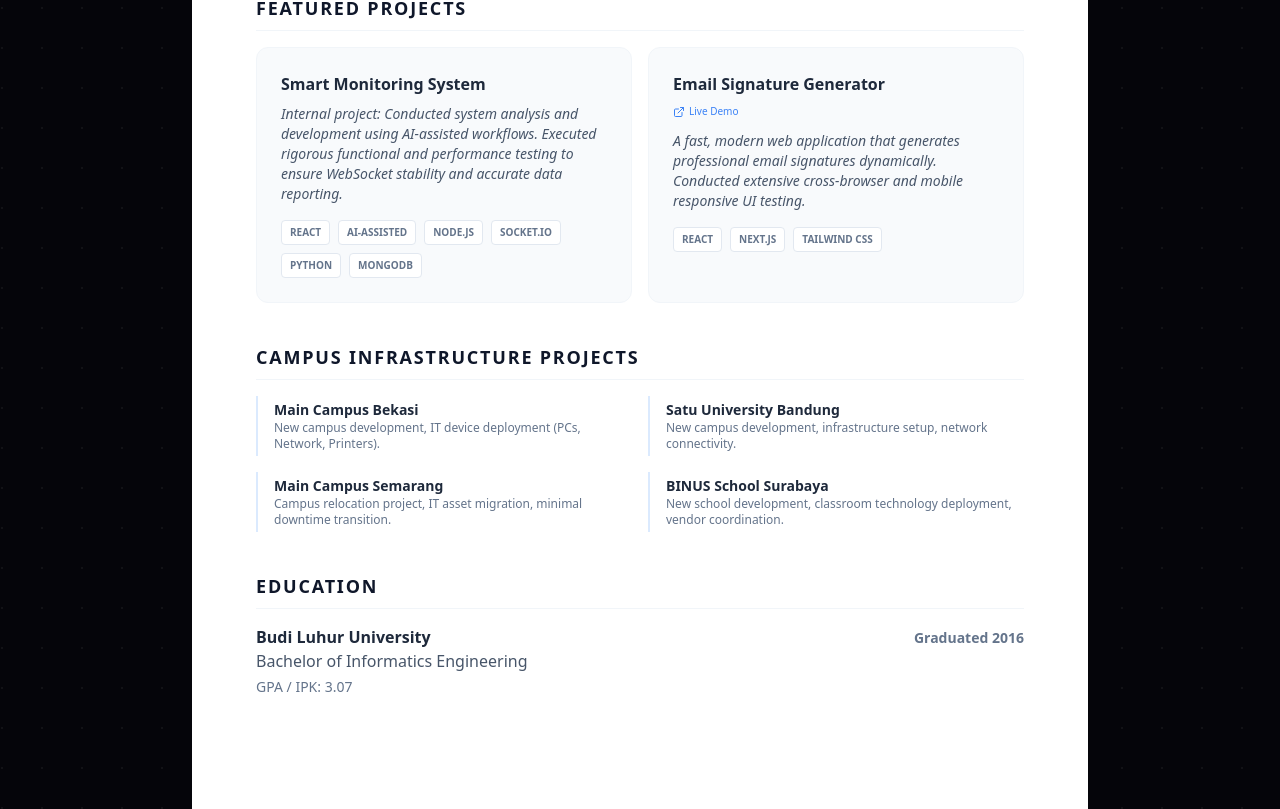
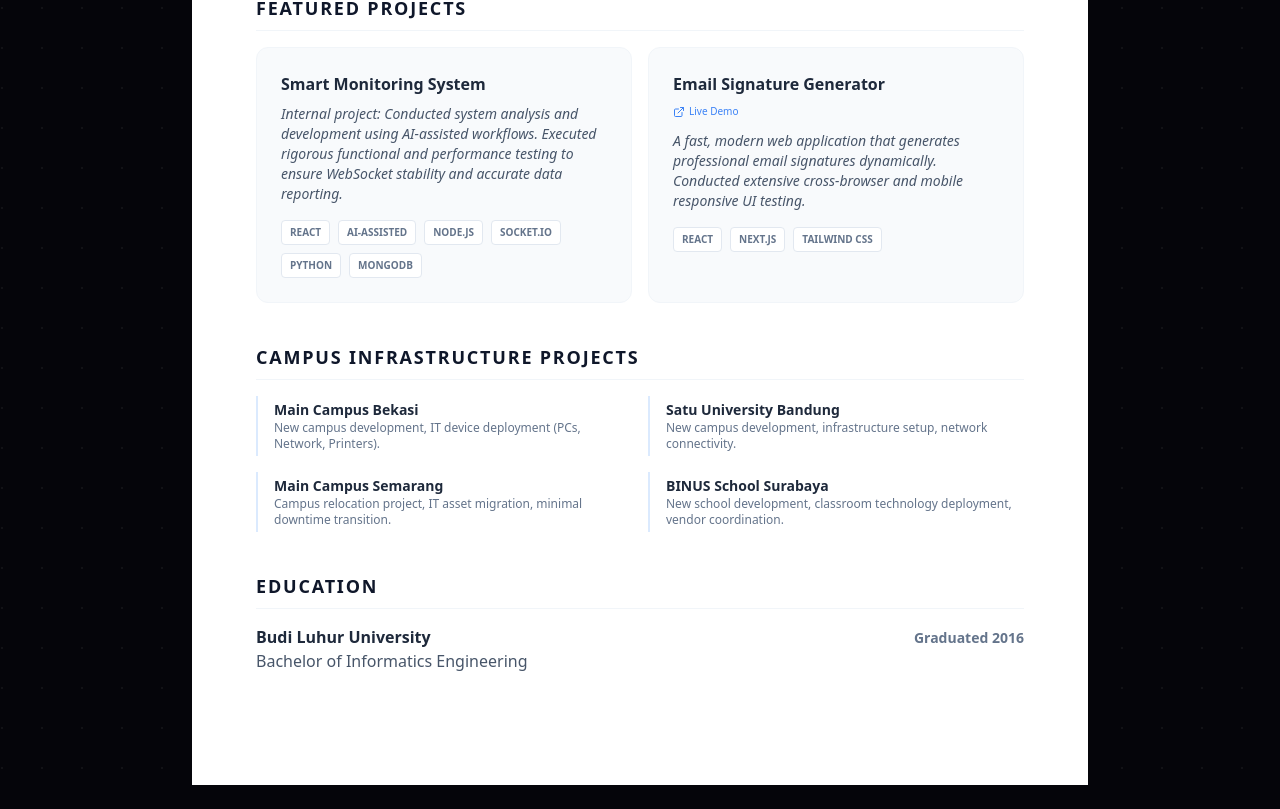
Before and after one commit to yogitriant/yogi-portfolio, a Next.js app: page /cv in a window 1280 px wide. Shown: the part 1234-2043 px from the top of the page. After the commit the page ends 2019 px from the top, so only its background shows below. Built offline with nearby package versions, Linux system fonts and the light colour scheme.

Commit message:
Remove GPA from education section

```diff
--- a/app/cv/page.js
+++ b/app/cv/page.js
@@ -139,7 +139,6 @@ export default function CV() {
           <div>
             <h3 className="font-bold text-slate-800">Budi Luhur University</h3>
             <p className="text-slate-600">Bachelor of Informatics Engineering</p>
-            <p className="text-slate-500 text-sm font-medium mt-1">GPA / IPK: 3.07</p>
           </div>
           <span className="text-sm font-semibold text-slate-500">Graduated 2016</span>
         </div>
--- a/app/page.js
+++ b/app/page.js
@@ -459,7 +459,6 @@ export default function Home() {
             <div>
               <h4 className="text-white font-bold mb-1">Budi Luhur University</h4>
               <p className="text-slate-400 text-sm italic">Bachelor of Informatics Engineering — 2016</p>
-              <p className="text-blue-400 text-sm font-bold mt-2">GPA / IPK: 3.07</p>
             </div>
           </div>
           <div className="glass p-8 border-white/5">
```
